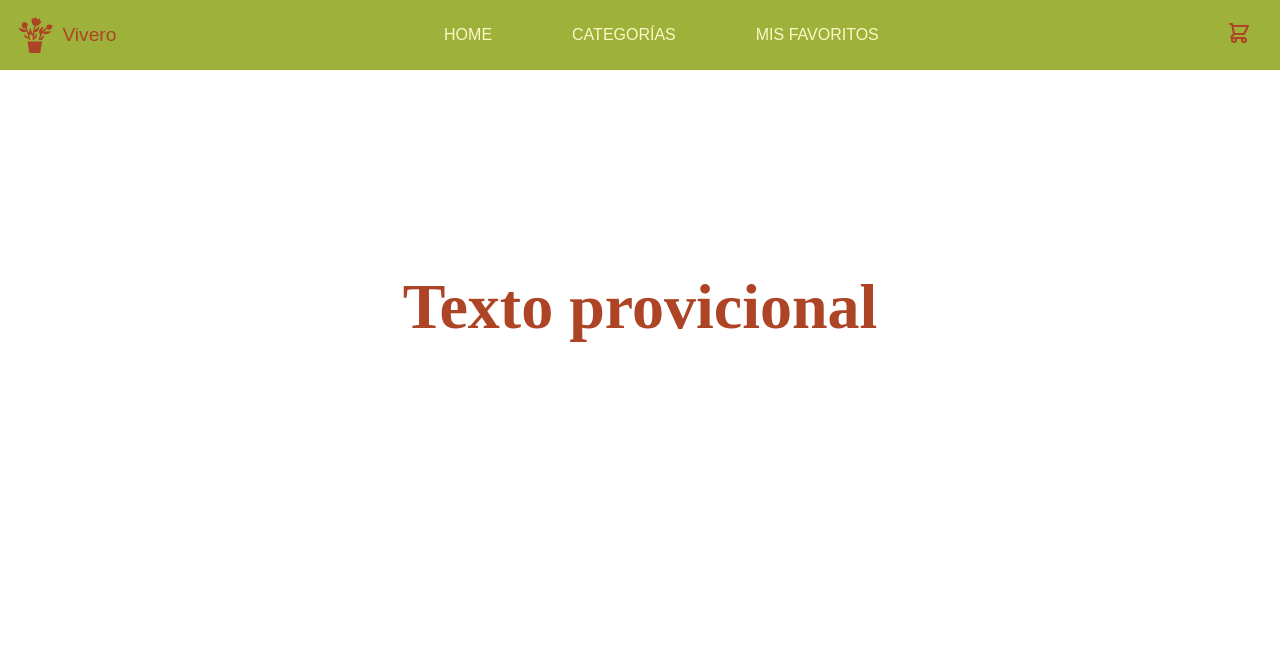
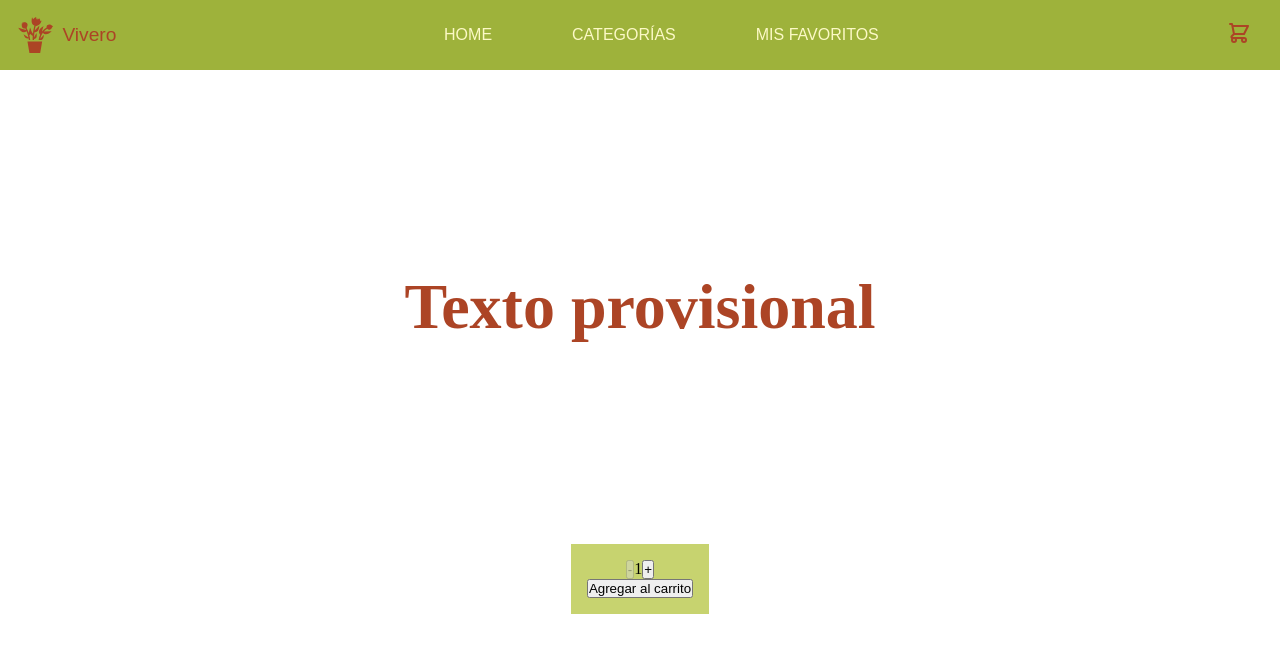
Before and after one commit to MilagrosHerrera405/vivero-herrera, a React (Create React App) app: page / in a window 1280 px wide. Shown: the top 652 px of the page. Built offline with nearby package versions, Linux system fonts and the light colour scheme.

Commit message:
contador listo

```diff
--- a/src/App.js
+++ b/src/App.js
@@ -1,5 +1,6 @@
-import ItemListContainer from "./components/ItemListContainer/ItemListContainer"
+import ItemListContainer from "./components/ItemListContainer/ItemListContainer";
 import Navbar from "./components/Navbar/Navbar";
+import ItemCount from "./components/ItemCount/ItemCount";
 
 function App() {
   return (
@@ -10,5 +11,4 @@
   );
 }
 
-
 export default App;
--- /dev/null
+++ b/src/components/ItemCount/ItemCount.css
@@ -0,0 +1,7 @@
+.counter {
+    width: fit-content;
+    background-color: #C7D36F;
+    margin: auto;
+    text-align: center;
+    padding: 1rem;
+}
--- /dev/null
+++ b/src/components/ItemCount/ItemCount.js
@@ -0,0 +1,31 @@
+import React, { useState, useEffect} from "react";
+import "./ItemCount.css";
+
+export const ItemCount = ({initial, stock, onAdd}) => {
+    const [count, setCount] = useState (parseInt(initial));
+
+    const decrease = () => {
+    setCount(count - 1);
+};
+    const increase = () => {
+    setCount(count + 1);
+    };
+
+    useEffect(() =>{
+        setCount(parseInt(initial));
+    },[initial])
+
+    return (
+    <div className="counter">
+        <button disabled={count <= 1} onClick={decrease}>-</button>
+        <span>{count}</span>
+        <button disabled={count >= stock} onClick={increase}>+</button>
+
+        <div>
+        <button disabled={stock <=0} onClick={() => onAdd(count)}>Agregar al carrito</button>
+        </div>
+    </div>
+    );
+};
+
+export default ItemCount;
--- a/src/components/ItemListContainer/ItemListContainer.js
+++ b/src/components/ItemListContainer/ItemListContainer.js
@@ -1,11 +1,18 @@
 import {Container, Catalogo} from "./ItemListContainer.elements";
+import ItemCount from "../ItemCount/ItemCount";
 
-const ItemListContainer = () => {
+export const ItemListContainer = () => {
+
+    const onAdd = (quantity) => {
+        console.log('Compraste ${quantity} unidades');
+    }
+
     return (
     <Container>
         <Catalogo>
-            <h1>Texto provicional</h1>
+            <h1>Texto provisional</h1>
         </Catalogo>
+        <ItemCount initial={1} stock={5} onAdd={onAdd}/>
     </Container>
     );
 };
```
